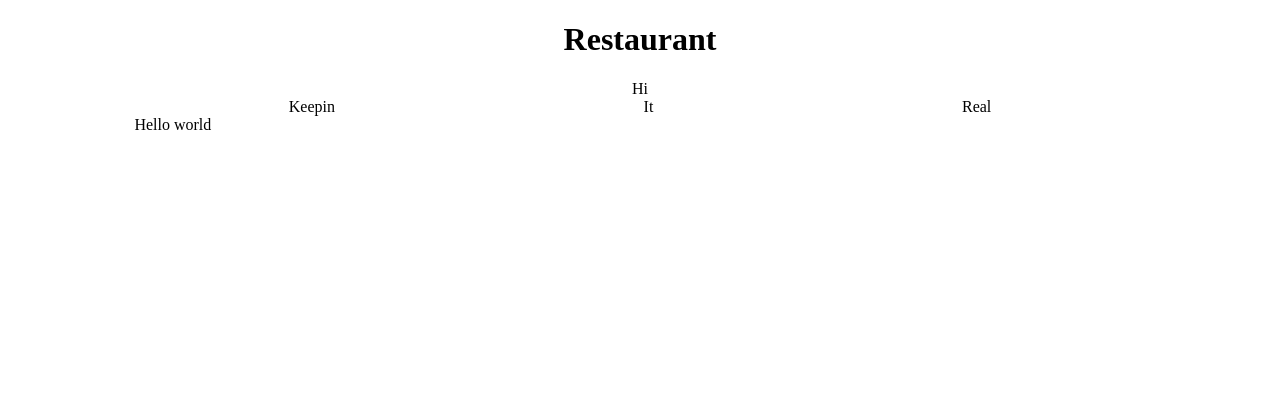
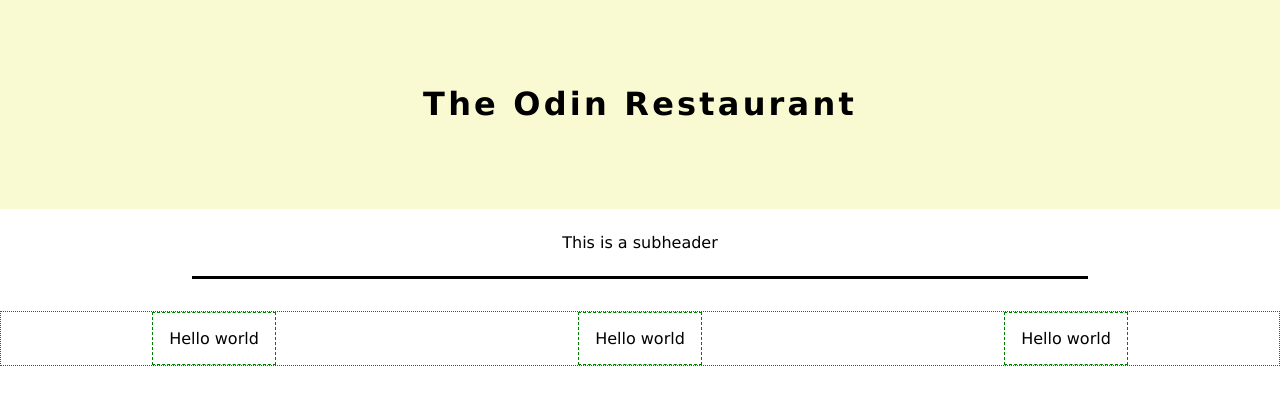
Before and after one commit to drregg6/odin_restaurant, a website built with webpack: page dist/index.html in a window 1280 px wide. Built offline with nearby package versions, Linux system fonts and the light colour scheme.

Commit message:
All elements created

```diff
--- /dev/null
+++ b/css/styles.css
@@ -0,0 +1,38 @@
+*,
+*:before,
+*:after {
+  box-sizing: border-box;
+}
+
+body {
+  font-family: Verdana;
+  text-align: center;
+  font-size: 16px;
+  margin: 0 auto;
+}
+
+header {
+  background: lightgoldenrodyellow;
+  padding: 4rem;
+  letter-spacing: .2rem;
+}
+
+.subheader {
+  width: 70%;
+  margin: 0 auto;
+  padding: .5rem;
+  border-bottom: 3px solid black;
+}
+
+.container {
+  display: flex;
+  justify-content: space-around;
+
+  margin: 2rem auto;
+  border: 1px dotted red;
+}
+
+.sub-element {
+  padding: 1rem;
+  border: 1px dashed green;
+}
--- a/src/index.js
+++ b/src/index.js
@@ -15,17 +15,35 @@
 ----------   ------------   ----------
 
 */
+const createAnElement = require('../utils/createAnElement');
 
+// Select
 let CONTENT = document.querySelector('#content');
-console.log(CONTENT);
+let subElements = [];
 
-const createElement = () => {
-  const DIV = document.createElement('div');
-  DIV.innerHTML = 'Hello world';
+// Create
+const HEADER = createAnElement('header');
+const H1 = createAnElement('h1', 'The Odin Restaurant');
+const SUBHEADER = createAnElement('div');
+SUBHEADER.classList.add('subheader');
+const SUBHEADER_P = createAnElement('p', 'This is a subheader');
+const CONTAINER = createAnElement('div');
+CONTAINER.classList.add('container');
+for (let i = 0; i < 3; i++) {
+  let element = createAnElement('div', 'Hello world');
+  element.classList.add('sub-element');
+  subElements.push(element);
+}
+console.log(subElements);
 
-  return DIV;
+
+// Append Elements
+HEADER.appendChild(H1);
+SUBHEADER.appendChild(SUBHEADER_P);
+for (let i = 0; i < subElements.length; i++) {
+  CONTAINER.appendChild(subElements[i]);
 }
 
-const HEADER = createElement();
-console.log(HEADER);
-CONTENT.appendChild(HEADER);
+CONTENT.prepend(HEADER);
+CONTENT.appendChild(SUBHEADER);
+CONTENT.appendChild(CONTAINER);
--- /dev/null
+++ b/utils/createAnElement.js
@@ -0,0 +1,8 @@
+module.exports = (el, text) => {
+  const newElement = document.createElement(el);
+  if (text) {
+    newElement.innerHTML = text;
+  }
+
+  return newElement;
+}
```
Also changed, not shown: dist/index.html, dist/main.js.
